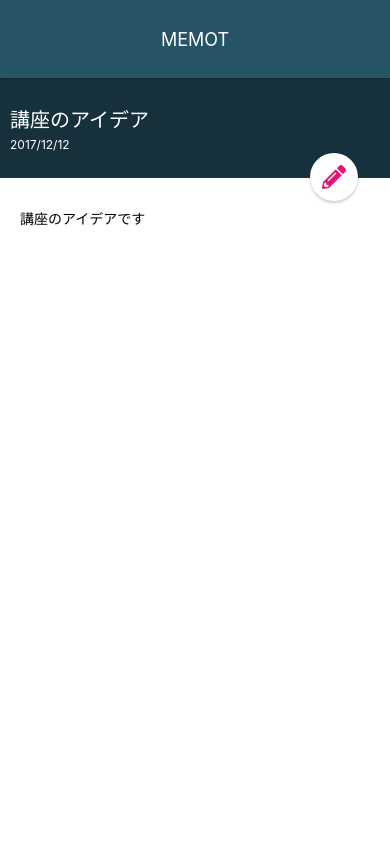
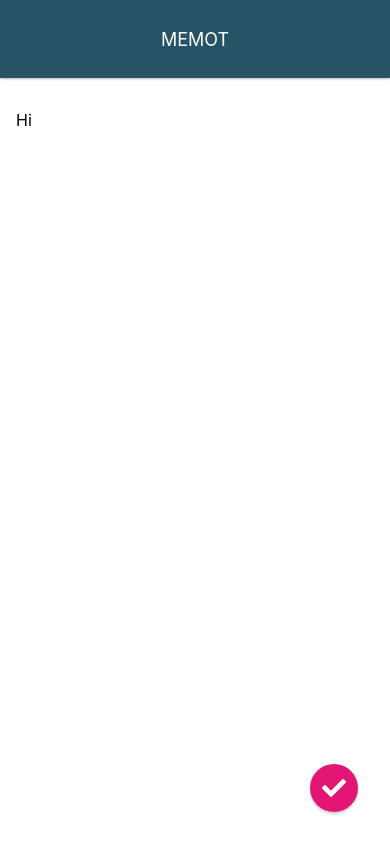
Before and after one commit to makototsuta/react_app, a React Native app: screen / in a window 390 px wide. Built offline with nearby package versions, Linux system fonts and the light colour scheme.

Commit message:
create MemoEditScreen

```diff
--- a/App.js
+++ b/App.js
@@ -2,7 +2,7 @@
 import { StyleSheet, Text, View } from 'react-native';
 
 import Appbar from './src/components/Appbar';
-import MemoDetailScreen from './src/screens/MemoDetailScreen';
+import MemoEditScreen from './src/screens/MemoEditScreen';
 
 export default class App extends React.Component {
   render(){
@@ -10,7 +10,7 @@
       <View style={styles.container}>
 
         <Appbar />
-        <MemoDetailScreen />
+        <MemoEditScreen />
 
       </View>
       );
@@ -22,7 +22,7 @@
     flex: 1,
     backgroundColor: '#FFFDF6',
     alignItems: 'center',
-    justifyContent: 'center',
+    justifyContent: 'flex-start',
     paddingTop: 78,
   },
 });
--- a/src/elements/CircleButton.js
+++ b/src/elements/CircleButton.js
@@ -7,6 +7,7 @@
 const CustomIcon = createIconSet({
   pencil: '\uf303',
   plus: '\uf067',
+  check: '\uf00c',
 }, 'FontAwsome', 'custom-icon-font.ttf');
 
 class CircleButton extends React.Component {
--- /dev/null
+++ b/src/screens/MemoEditScreen.js
@@ -0,0 +1,37 @@
+import React from 'react';
+import { StyleSheet, View, TextInput } from 'react-native';
+
+import CircleButton from '../elements/CircleButton';
+
+class MemoEditScreen extends React.Component {
+  render() {
+    return (
+      <View style={styles.container}>
+        <TextInput style={styles.memoEditInput} multiline value='Hi' />
+
+        <CircleButton name="check" />
+
+      </View>
+    );
+  }
+}
+
+const styles = StyleSheet.create({
+  container: {
+    flex:1,
+    width: '100%',
+  },
+  memoEditInput: {
+    backgroundColor: '#fff',
+    flex: 1,
+    paddingTop: 32,
+    paddingLeft: 16,
+    paddingRight: 16,
+    padddingBottom: 16,
+    fontSize: 16,
+  },
+
+
+});
+
+export default MemoEditScreen;
```
